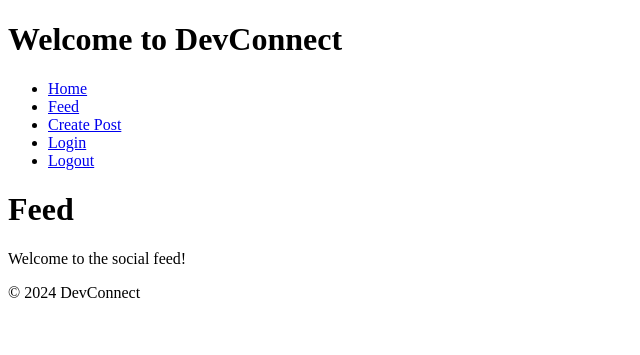
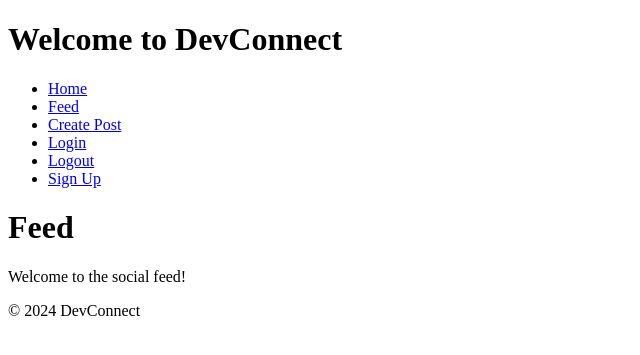
Before and after one commit to Seafzz/pp4, a Django app: template social/templates/feed.html in a window 1280 px wide. Shown: the top 355 px of the page, without its empty margins (0-640 px from the left). Run offline with Django 3.2, Linux system fonts and the light colour scheme; the template is opened without the code that fills it, so the values that code supplies are empty.

Commit message:
added register url to li in base.html

```diff
--- a/social/templates/base.html
+++ b/social/templates/base.html
@@ -15,6 +15,7 @@
                 <li><a href="/create-post/">Create Post</a></li>
                 <li><a href="/accounts/login/">Login</a></li>
                 <li><a href="/accounts/logout/">Logout</a></li>
+                <li><a href="{% url 'register' %}">Sign Up</a></li>
             </ul>
         </nav>
     </header>
```
